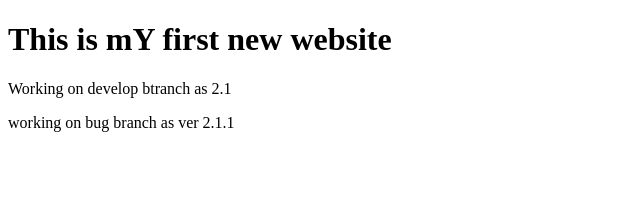
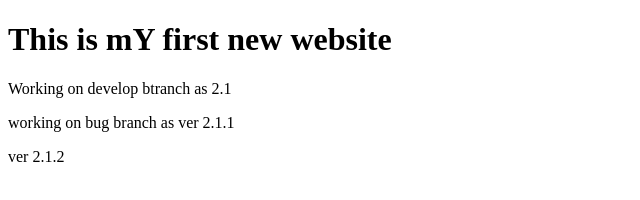
Before and after one commit to Amandsvv/newRepo, a plain HTML site: page index.html in a window 1280 px wide. Shown: the full height of the page, 0-640 px from the left. Drawn offline with Linux system fonts and the light colour scheme.

Commit message:
ver 2.1.2

```diff
--- a/index.html
+++ b/index.html
@@ -9,5 +9,6 @@
     <h1>This is mY first new website</h1>
     <p>Working on develop btranch as 2.1</p>
     <p>working on bug branch as ver 2.1.1</p>
+    <p>ver 2.1.2</p>
 </body>
 </html>
```
